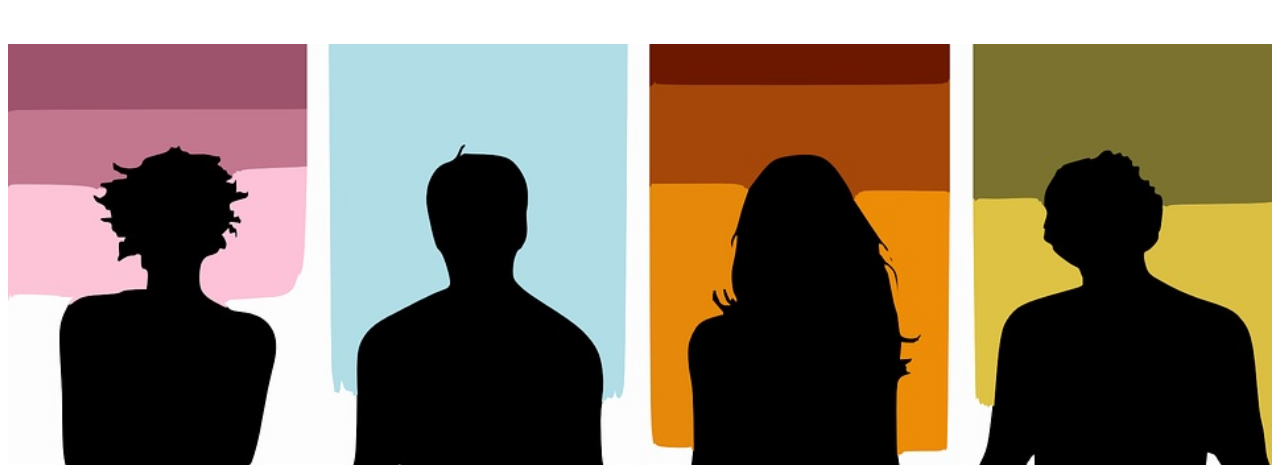
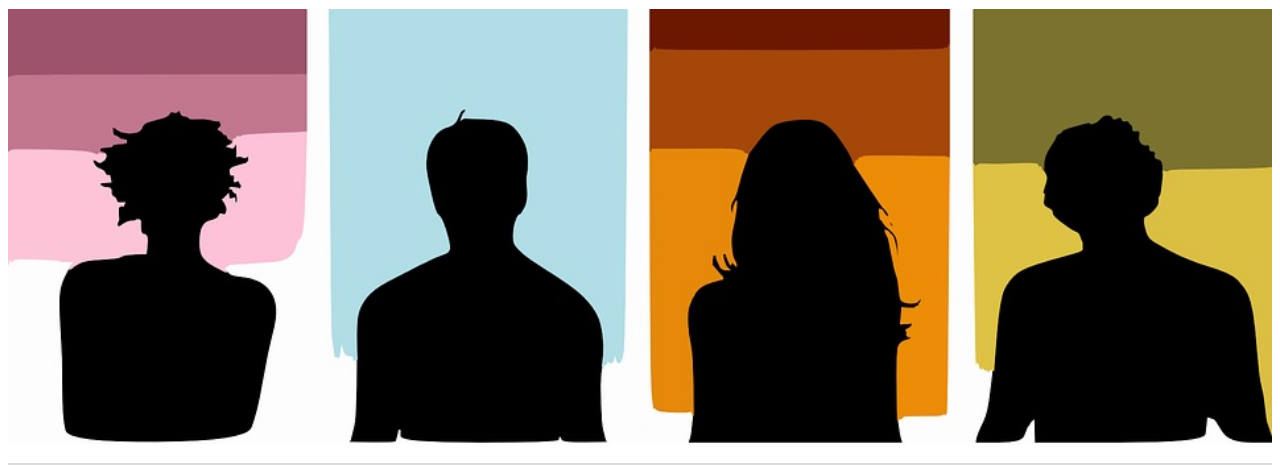
Before and after one commit to esfania24/repositorio-konekto, a plain HTML site: page index.html in a window 1280 px wide. Shown: the part 287-752 px from the top of the page. Drawn offline with nearby package versions, Linux system fonts and the light colour scheme; a web font is replaced by a local one.

Commit message:
nuevo container

```diff
--- a/css/estilos.css
+++ b/css/estilos.css
@@ -6,7 +6,7 @@
     display: grid;
     background-color: white;
     grid-template-columns: 1fr 1fr 1fr 1fr;
-    grid-template-rows: 1fr 1fr 3fr 0.5fr;
+    grid-template-rows: 0.5fr 0.3fr 3fr 0.5fr;
     grid-column-gap: 15px;
     grid-row-gap: 15px;
     grid-template-areas:
```
